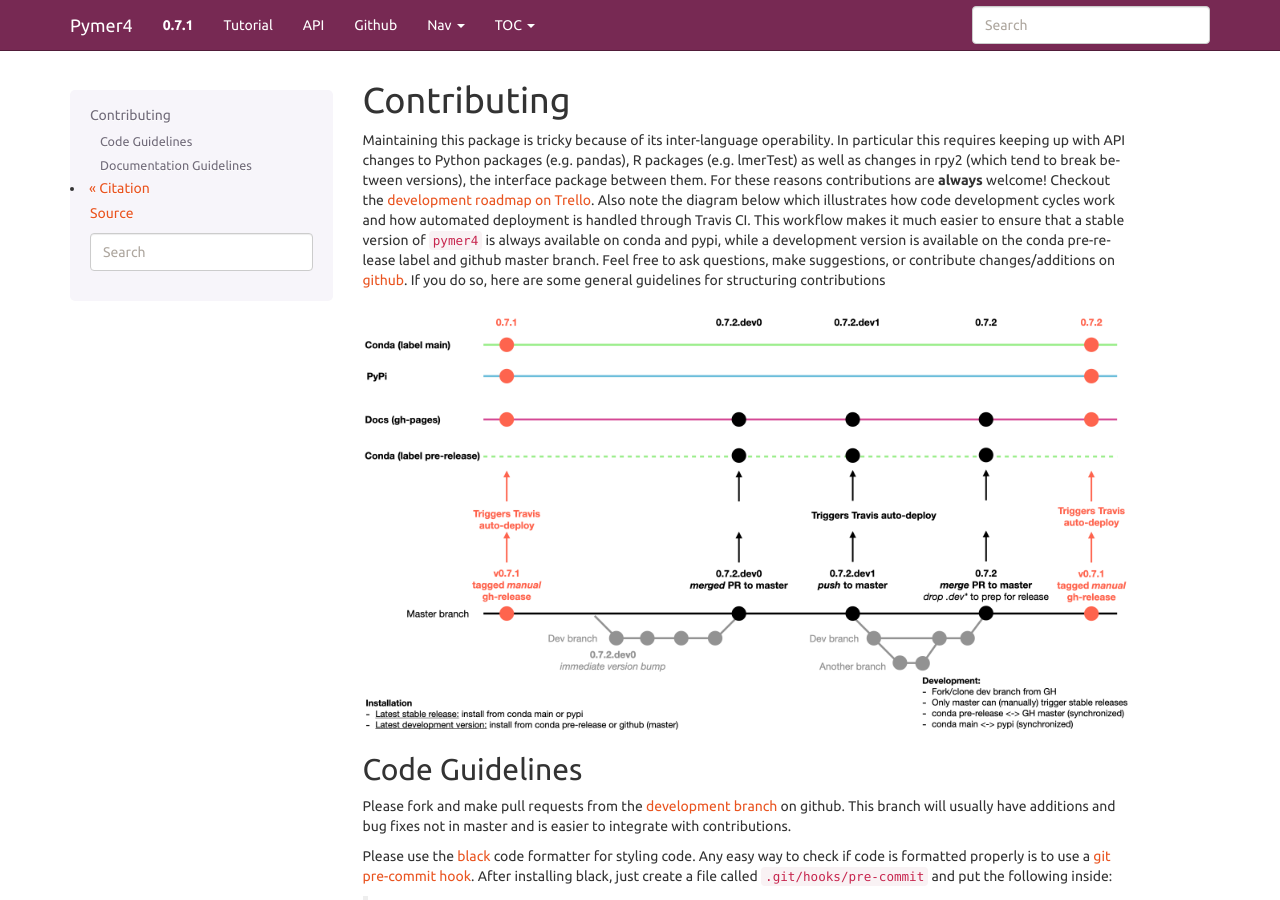
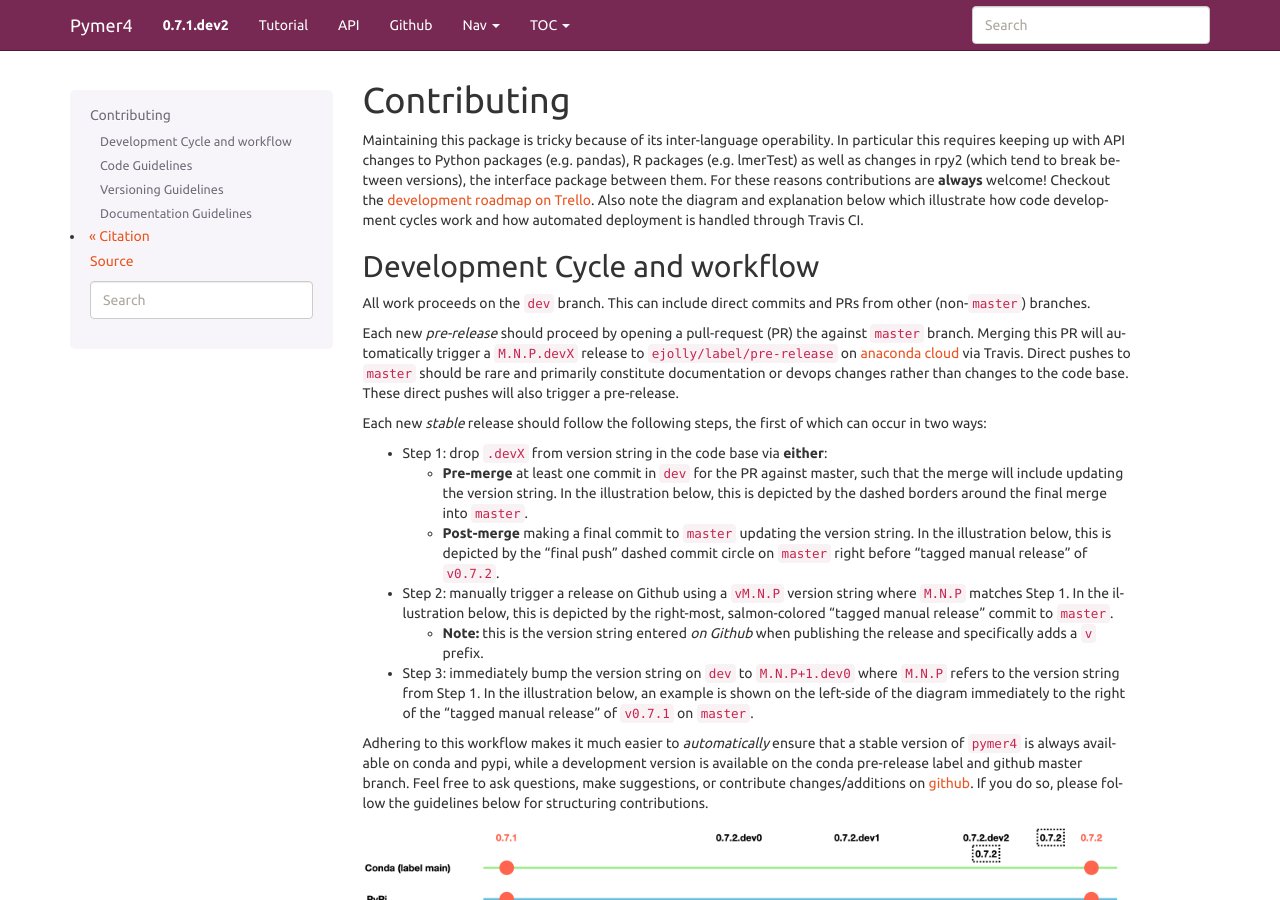
Before and after one commit to ejolly/pymer4, a Sphinx documentation site: the page built from docs/contributing.rst, in a window 1280 px wide and 900 px high. Built offline with Sphinx 7.4.7, drawn with Linux system fonts in a browser that asks for light colours; some of the changed text lies outside the part shown.

Commit message:
Bump version to 0.7.1.dev2 for consistency with new versioning scheme. Update docs to add this new versioning and contributing info.

```diff
--- a/docs/contributing.rst
+++ b/docs/contributing.rst
@@ -1,6 +1,29 @@
 Contributing
 ============
-Maintaining this package is tricky because of its inter-language operability. In particular this requires keeping up with API changes to Python packages (e.g. pandas), R packages (e.g. lmerTest) as well as changes in rpy2 (which tend to break between versions), the interface package between them. For these reasons contributions are **always** welcome! Checkout the `development roadmap on Trello <https://trello.com/b/gGKmeAJ4>`_. Also note the diagram below which illustrates how code development cycles work and how automated deployment is handled through Travis CI. This workflow makes it much easier to ensure that a stable version of :code:`pymer4` is always available on conda and pypi, while a development version is available on the conda pre-release label and github master branch. Feel free to ask questions, make suggestions, or contribute changes/additions on `github <https://github.com/ejolly/pymer4/>`_. If you do so, here are some general guidelines for structuring contributions
+Maintaining this package is tricky because of its inter-language operability. In particular this requires keeping up with API changes to Python packages (e.g. pandas), R packages (e.g. lmerTest) as well as changes in rpy2 (which tend to break between versions), the interface package between them. For these reasons contributions are **always** welcome! Checkout the `development roadmap on Trello <https://trello.com/b/gGKmeAJ4>`_. Also note the diagram and explanation below which illustrate how code development cycles work and how automated deployment is handled through Travis CI.
+
+Development Cycle and workflow
+------------------------------
+
+All work proceeds on the :code:`dev` branch. This can include direct commits and PRs from other (non-:code:`master`) branches.
+
+Each new *pre-release* should proceed by opening a pull-request (PR) the against :code:`master` branch. Merging this PR will automatically trigger a :code:`M.N.P.devX` release to :code:`ejolly/label/pre-release` on `anaconda cloud <https://anaconda.org/ejolly/repo/files?type=any&label=pre-release>`_ via Travis. Direct pushes to :code:`master` should be rare and primarily constitute documentation or devops changes rather than changes to the code base. These direct pushes will also trigger a pre-release.
+
+Each new *stable* release should follow the following steps, the first of which can occur in two ways:
+
+- Step 1: drop :code:`.devX` from version string in the code base via **either**:
+
+  - **Pre-merge** at least one commit in :code:`dev` for the PR against master, such that the merge will include updating the version string. In the illustration below, this is depicted by the dashed borders around the final merge into :code:`master`.
+
+  - **Post-merge** making a final commit to :code:`master` updating the version string. In the illustration below, this is depicted by the "final push" dashed commit circle on :code:`master` right before "tagged manual release" of :code:`v0.7.2`.
+
+- Step 2: manually trigger a release on Github using a :code:`vM.N.P` version string where :code:`M.N.P` matches Step 1. In the illustration below, this is depicted by the right-most, salmon-colored "tagged manual release" commit to :code:`master`.
+
+  - **Note:** this is the version string entered *on Github* when publishing the release and specifically adds a :code:`v` prefix.
+
+- Step 3: immediately bump the version string on :code:`dev` to :code:`M.N.P+1.dev0` where :code:`M.N.P` refers to the version string from Step 1. In the illustration below, an example is shown on the left-side of the diagram immediately to the right of the "tagged manual release" of :code:`v0.7.1` on :code:`master`.
+
+Adhering to this workflow makes it much easier to *automatically* ensure that a stable version of :code:`pymer4` is always available on conda and pypi, while a development version is available on the conda pre-release label and github master branch. Feel free to ask questions, make suggestions, or contribute changes/additions on `github <https://github.com/ejolly/pymer4/>`_. If you do so, please follow the guidelines below for structuring contributions.
 
 .. image:: pymer4_dev_cycle.jpeg
     :width: 800
@@ -22,6 +45,26 @@
 
 Please be sure to include tests with any code submissions and verify they pass using `pytest <https://docs.pytest.org/en/latest/>`_. To run all package tests you can use :code:`pytest -s --capture=no` in the project root. To run specific tests you can point to a file or even a test function within a file, e.g. :code:`pytest pymer4/test/test_models.py -k "test_gaussian_lm"`
 
+Versioning Guidelines
+---------------------
+
+The current :code:`pymer4` scheme is `PEP 440 <https://www.python.org/dev/peps/pep-0440/>`_ compliant with two and only two forms of version strings: :code:`M.N.P` and :code:`M.N.P.devX`. These are pattern matched to automate builds and deployment using the following regular expression: :code:`r"^\d+\.\d+\.\d+(\.dev\d+){0,1}$"`.
+
+This simplifed scheme is not illustrated in the PEP 440 examples, but if was it would be described as "major.minor.micro" with development releases. To illustrate, the version sequence would look like this:
+
+    .. code-block:: bash
+
+        0.7.0
+        0.7.1.dev0
+        0.7.1.dev1
+        0.7.1
+
+The third digit(s) in the :code:`pymer4` scheme, i.e. PEP 440 "micro," are not strictly necessary but are useful for semantically versioned "patch" designations. The :code:`.devX` extension on the other hand denotes a sequence of incremental work in progress like the alpha, beta, developmental, release candidate system without the alphabet soup.
+
+PEP 440 specifies four categories of public release: "Any given release will be a "final release", "pre-release", "post-release" or "developmental release." The :code:`pymer4` scheme simplifies this to two release categories: final releases versioned :code:`M.N.P`, and developmental releases, versioned :code:`M.N.P.devX`.
+
+In this way, the PEP 440 "pre-release" of a stable version :code:`M.N.P` is realized as a :code:`pymer4` :code:`M.N.P.devX` release while a PEP 440 "final release" is realized as a :code:`pymer4` :code:`M.N.P+1` release.
+
 Documentation Guidelines
 ------------------------
 Documentation is written with `sphinx <https://www.sphinx-doc.org/en/master/>`_ using the `bootstrap theme <https://ryan-roemer.github.io/sphinx-bootstrap-theme/>`_. Tutorial usage of package features is written using `sphinx gallery <https://sphinx-gallery.github.io/>`_.
--- a/docs/installation.rst
+++ b/docs/installation.rst
@@ -14,7 +14,7 @@
     .. code-block:: bash
 
         conda create --name pymer4 -c ejolly -c defaults -c conda-forge pymer4
-        conda activate pymer4 (to active this new environment)
+        conda activate pymer4
 
 Otherwise you can install into an existing environment with:
 
--- a/pymer4/version.py
+++ b/pymer4/version.py
@@ -1,4 +1,4 @@
 """Specifies current version of pymer4 to be used by setup.py and __init__.py
 """
 
-__version__ = "0.7.1"
+__version__ = "0.7.1.dev2"
```
Also changed, not shown: docs/pymer4_dev_cycle.jpeg.
